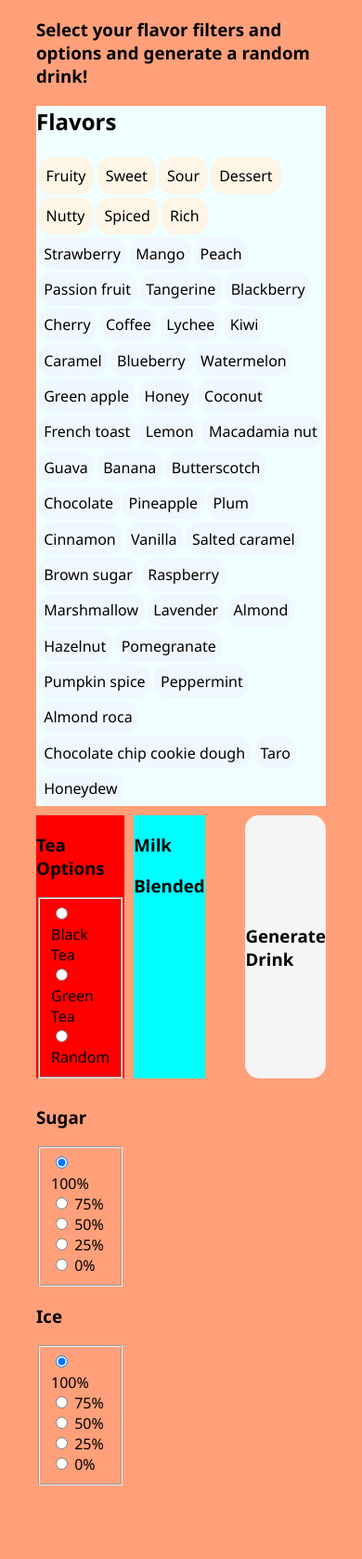
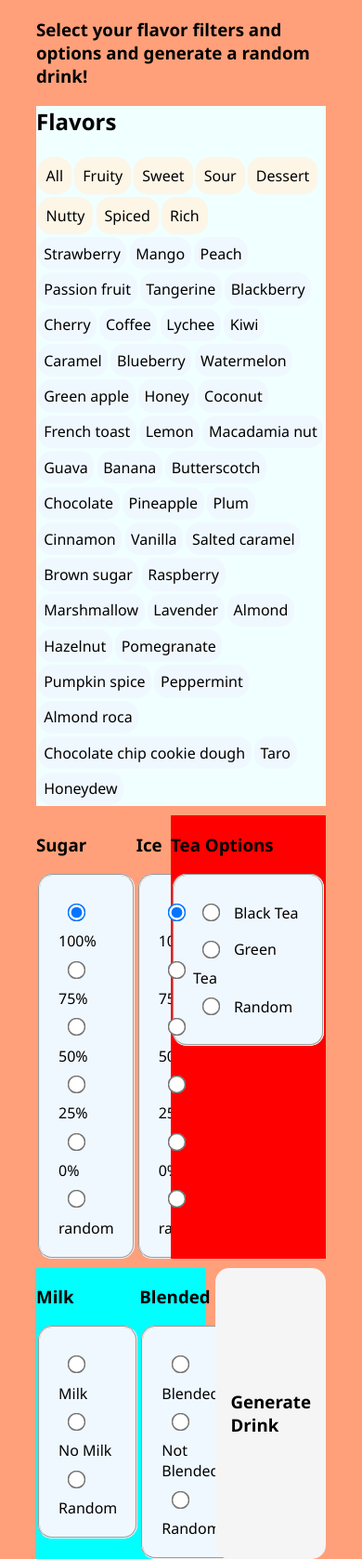
Before and after one commit to SaltMeister/TpumpsRandomDrinkGenerator, a Django app: page / in a window 390 px wide. Shown: the part 119-1796 px from the top of the page at 93% size. Before the commit the page ends 1717 px from the top, so only its background shows below. Run offline with Django 5.2, Linux system fonts and the light colour scheme.

Commit message:
Adjusted Grid Spacing and responsive look

```diff
--- a/tpumpRandomizer/static/css/grid.css
+++ b/tpumpRandomizer/static/css/grid.css
@@ -13,28 +13,28 @@
   .flavor-container {
     grid-column: 1 / 4;
     grid-row: 1 / 5;
+    height: 100%;
   }
+  .tea-type-container {
+    background-color: red;
+    grid-column: 5;
+    grid-row: 2 / 3;
+  }
+
   .percentage-container {
     grid-column: 4;
     grid-row: 1 / 3;
   }
-
-  .tea-type-container {
-    background-color: red;
-    grid-column: 4 / 5;
-    grid-row: 3 / 5;
-  }
-
   .milk-blend-container {
     background-color: aqua;
     grid-column: 5;
-    grid-row: 1 / 3;
+    grid-row: 1 / 2;
   }
 
   .generate-button {
     background-color: whitesmoke;
     grid-column: 5;
-    grid-row: 4;
+    grid-row: 3;
   }
 }
 
@@ -49,25 +49,31 @@
   }
 
   .percentage-container {
-    grid-column: 1 / 2;
-    grid-row: 3;
+    display: flex;
+    flex-direction: row;
+    justify-content: space-around;
+    grid-column: 1 / 4;
+    grid-row: 2;
   }
 
   .tea-type-container {
     background-color: red;
-    grid-column: auto;
-    grid-row: auto;
+    grid-column: 4 / 6;
+    grid-row: 2;
   }
 
   .milk-blend-container {
+    display: flex;
+    flex-direction: row;
+    justify-content: space-around;
     background-color: aqua;
-    grid-column: auto;
-    grid-row: auto;
+    grid-column: 1 / 5;
+    grid-row: 3;
   }
 
   .generate-button {
     background-color: whitesmoke;
     grid-column: 5;
-    grid-row: auto;
+    grid-row: 3;
   }
 }
--- a/tpumpRandomizer/static/css/home.css
+++ b/tpumpRandomizer/static/css/home.css
@@ -6,11 +6,22 @@ body {
 p {
   margin: 5px;
 }
-
+fieldset {
+  border-radius: 15px;
+  padding: 1.25em;
+  background-color: aliceblue;
+}
+ input {
+  transform: scale(1.5);
+  margin: 1em;
+ }
 .generate-button {
   display: flex;
   justify-content: center;
   align-items: center;
+  padding-left: 1rem;
+  padding-right: 1rem;
+
   border-radius: 15px;
   transition: background 200ms;
   transition: 'box-shadow' 500ms;
--- a/tpumpRandomizer/static/css/teaFlavor.css
+++ b/tpumpRandomizer/static/css/teaFlavor.css
@@ -60,7 +60,7 @@
   .flavor-button {
     margin: 0.20rem;
     padding: 0.10rem;
-    font-size: 1.5em;
+    font-size: 1.25em;
 
   }
   .flavor-filter-button {
--- a/tpumpRandomizer/templates/components/milkBlend.html
+++ b/tpumpRandomizer/templates/components/milkBlend.html
@@ -1,4 +1,29 @@
-<h3>Milk</h3>
+<div>
+  <h3>Milk</h3>
+  <fieldset>
+    <input type="radio" name="milk" value="milk">
+    <label for="milk">Milk</label>
+    <br/>
+    <input type="radio" name="milk" value="no milk">
+    <label for="milk">No Milk</label>
+    <br/>
+    <input type="radio" name="milk" value="random">
+    <label for="milk">Random</label>
+  </fieldset>
 
+</div>
 
-<h3>Blended</h3>
+<div>
+  <h3>Blended</h3>
+  <fieldset>
+    <input type="radio" name="blended" value="blended">
+    <label for="blended">Blended</label>
+    <br/>
+    <input type="radio" name="blended" value="not blended">
+    <label for="blended">Not Blended</label>
+    <br/>
+    <input type="radio" name="blended" value="random">
+    <label for="blended">Random</label>
+  </fieldset>
+
+</div>
--- a/tpumpRandomizer/templates/components/percentage.html
+++ b/tpumpRandomizer/templates/components/percentage.html
@@ -15,6 +15,9 @@
     <br/>
     <input type="radio" id="sugar-0" value="0%" name="sugar"/>
     <label for="sugar-0">0%</label>
+    <br/>
+    <input type="radio" id="sugar-random" value="random" name="sugar"/>
+    <label for="sugar-random">random</label>
   </fieldset>
 </div>
 <div>
@@ -34,5 +37,8 @@
     <br/>
     <input type="radio" id="ice-0" value="0%" name="ice"/>
     <label for="ice-0">0%</label>
+    <br/>
+    <input type="radio" id="ice-random" value="random" name="ice"/>
+    <label for="ice-random">random</label>
   </fieldset>
 </div>
--- a/tpumpRandomizer/templates/components/teaFlavor.html
+++ b/tpumpRandomizer/templates/components/teaFlavor.html
@@ -1,6 +1,9 @@
 <div class="flavor-option-container">
   <h2>Flavors</h2>
   <div class="flavor-filters">
+    <div class="flavor-filter-button">
+      <p>All</p>
+    </div>
     <div class="flavor-filter-button">
       <p>Fruity</p>
     </div>
```
Lines whose indentation alone changed are shown as unchanged.
